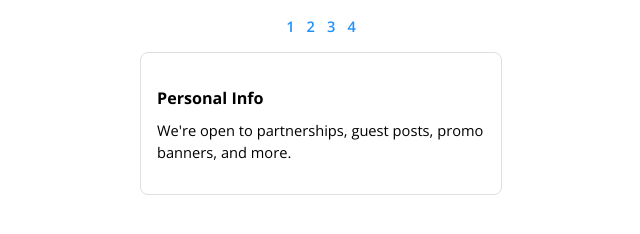
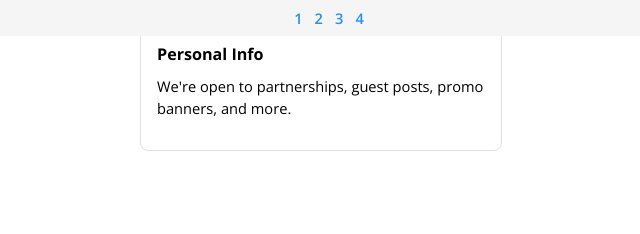
Before and after one commit to riizlaah/latihan3, a plain HTML site: page index.html in a window 1280 px wide. Shown: the whole page, without its empty margins (319-959 px from the left). Drawn offline with nearby package versions, Linux system fonts and the light colour scheme; a web font is replaced by a local one.

Commit message:
adjusting the navbar

```diff
--- a/simplenav.js
+++ b/simplenav.js
@@ -4,7 +4,7 @@ function createElement(tag, prop = {}) {
 const nav = createElement('nav', { className: 'closeable', innerHTML: `<a href="index.html">1</a><a href="index2.html">2</a><a href="index3.html">3</a><a href="index4.html">4</a>`})
 document.body.prepend(nav);
 document.addEventListener('mousemove', (event) => {
-    if(event.clientY < 100) {
+    if(event.clientY < 75) {
         nav.style.display = 'flex';
     } else {
         nav.style.display = 'none';
--- a/style.css
+++ b/style.css
@@ -13,9 +13,15 @@ p {
 }
 nav.closeable {
     display: flex;
+    width: 100vw;
+    position: fixed;
+    left: 0;
+    top: 0;
     justify-content: center;
+    background-color: whitesmoke;
+    z-index: 1;
     gap: 12px;
-    margin: 16px 0;
+    padding: 8px;
 }
 nav.closeable a {
     text-decoration: none;
```
